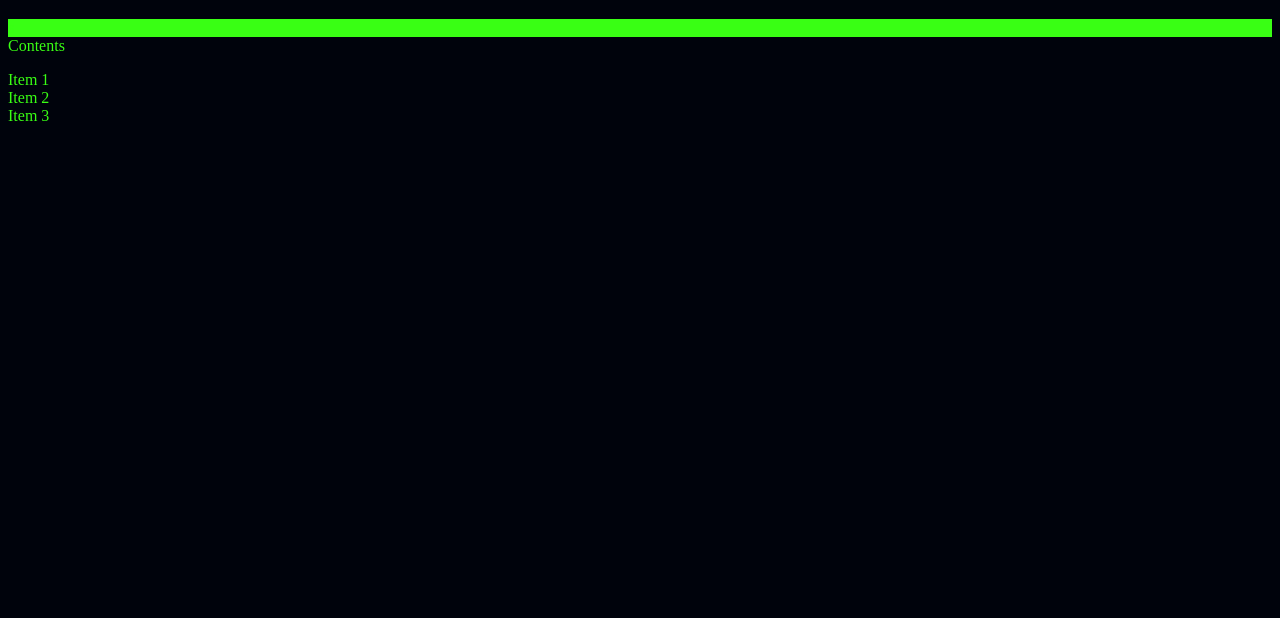
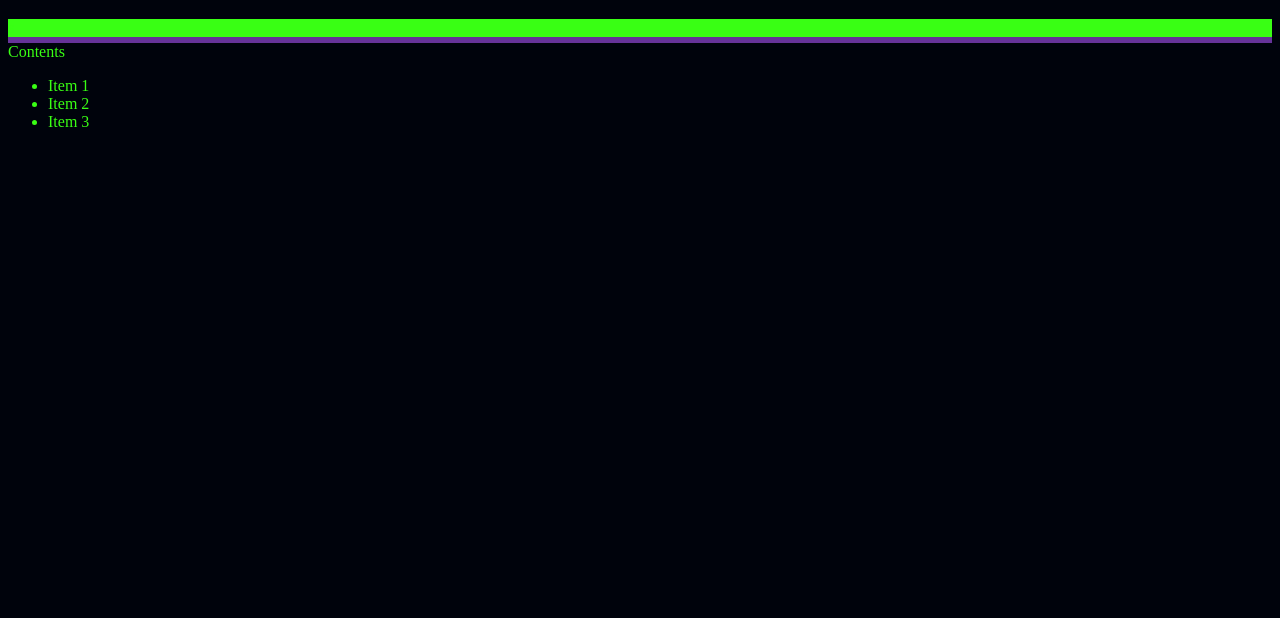
Before and after one commit to DancingPotato30/suggestions, a plain HTML site: page index.html in a window 1280 px wide. Shown: the part 182-800 px from the top of the page. Drawn offline with Linux system fonts and the light colour scheme.

Commit message:
Added contents properties

```diff
--- a/styles.css
+++ b/styles.css
@@ -1,7 +1,6 @@
 *{
     background-color: rgb(0, 3, 12);
     color: #39ff14;
-    padding: 0;
 }
 
 body{
@@ -32,6 +31,11 @@ h4{
   margin: 0px;
 }
 
+.contents{
+  display: flex;
+  border: solid rebeccapurple;
+}
+
 /*Animation*/
 .typing h1 {
     overflow: hidden;
```
